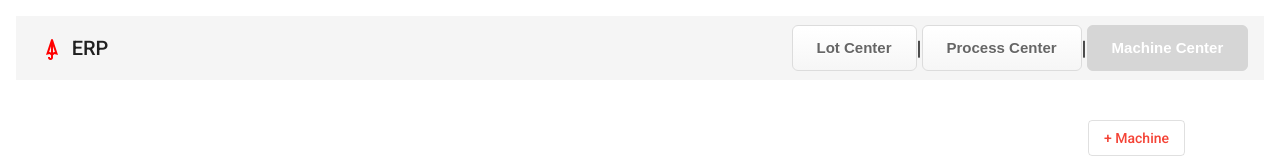
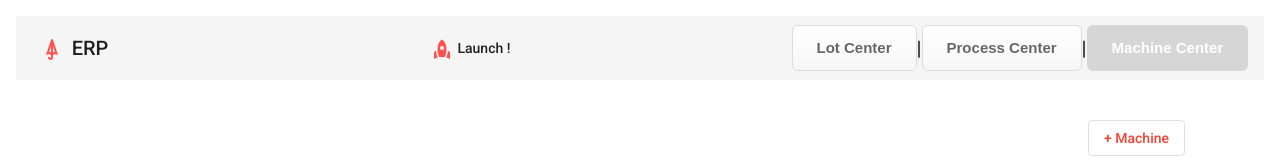
Before and after one commit to StephBelAir/ERP, an Angular app in the folder erp_front/erpFront/: page /machine-page in a window 1280 px wide. Shown: the top 160 px of the page. Built offline with nearby package versions, Linux system fonts and the light colour scheme; no server answers.

Commit message:
add launch production button

```diff
--- a/erp_front/erpFront/src/app/app.component.html
+++ b/erp_front/erpFront/src/app/app.component.html
@@ -1,11 +1,20 @@
 <mat-toolbar>
   <button mat-icon-button class="example-icon" aria-label="Example icon-button with menu icon">
-    <span class="material-icons" style="transform: rotate(180deg); color: rgb(255, 0, 0);">umbrella</span> </button>
+    <span class="material-icons" style="transform: rotate(180deg); color: rgb(255, 82, 80);">umbrella</span> </button>
+
   <span>ERP</span>
+
   <span class="example-spacer"></span>
+
+  <button mat-icon-button class="example-icon" aria-label="Example icon-button with menu icon">
+    <span class="material-icons" style=" color: rgb(255, 82, 80);">rocket</span> Launch ! </button>
+
+  <span class="example-spacer"></span>
+
       <a class="button" routerLink="/lot-page" routerLinkActive="activebutton" ariaCurrentWhenActive="page">Lot Center</a> |
       <a class="button" routerLink="/process-page" routerLinkActive="activebutton" ariaCurrentWhenActive="page">Process Center</a> |
       <a class="button" routerLink="/machine-page" routerLinkActive="activebutton" ariaCurrentWhenActive="page">Machine Center</a>
+
 </mat-toolbar>
 
 <router-outlet></router-outlet>
```
